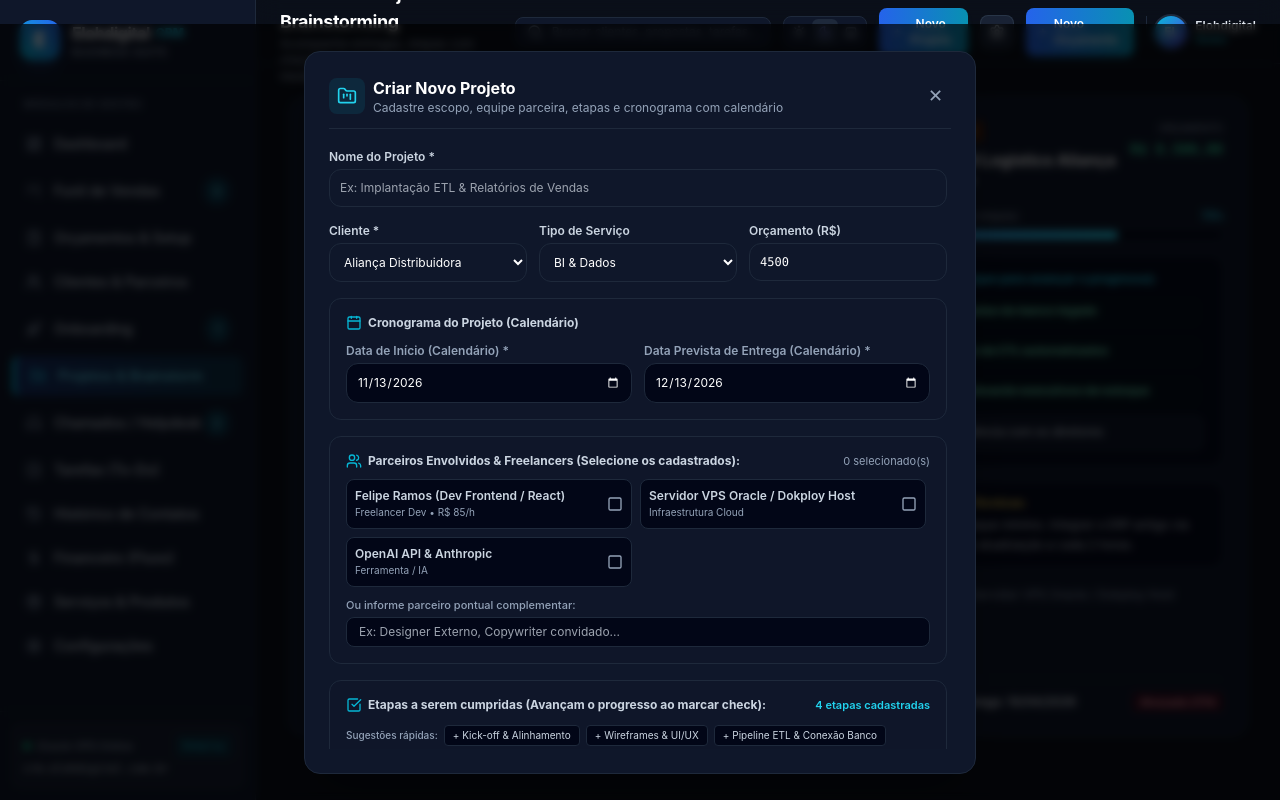
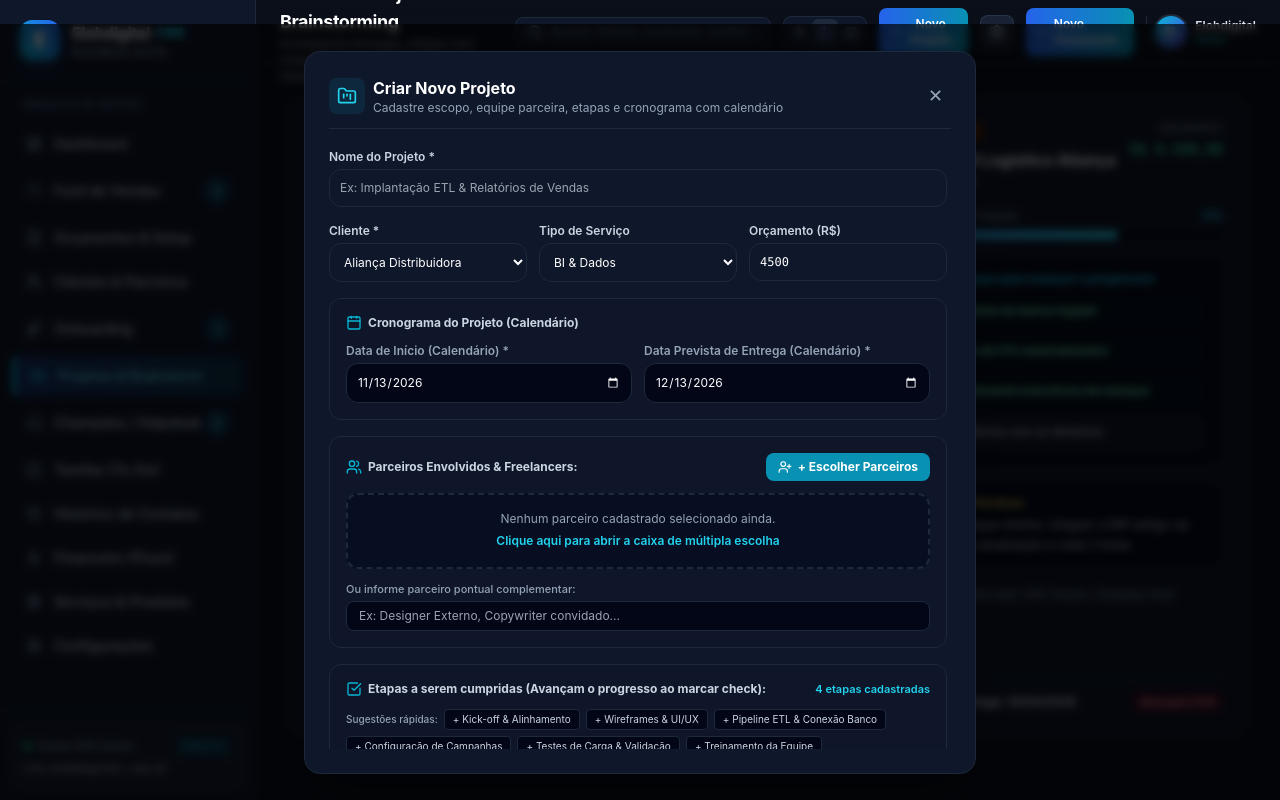
Before and after one commit to jorgegazzatto/crm-eloh, a Next.js app: page /projetos in a window 1280 px wide. Both pictures are taken after a click on the button "Novo Projeto". Built offline with nearby package versions, Linux system fonts and the light colour scheme.

Commit message:
feat: floating modal for partner multi-selection and display only chosen partners

```diff
--- a/src/app/projetos/page.tsx
+++ b/src/app/projetos/page.tsx
@@ -20,6 +20,9 @@ import {
   ChevronRight,
   ArrowRight,
   UserCheck,
+  X,
+  Search,
+  UserPlus,
 } from 'lucide-react';
 
 export default function ProjetosPage() {
@@ -42,6 +45,8 @@ export default function ProjetosPage() {
   // Parceiros Selecionados (dos cadastrados)
   const [selectedPartnerIds, setSelectedPartnerIds] = useState<string[]>([]);
   const [customPartnerText, setCustomPartnerText] = useState('');
+  const [showPartnerModal, setShowPartnerModal] = useState(false);
+  const [partnerSearchQuery, setPartnerSearchQuery] = useState('');
 
   // Etapas a serem cumpridas
   const [stages, setStages] = useState<{ id: string; title: string; completed: boolean }[]>([
@@ -497,49 +502,70 @@ export default function ProjetosPage() {
                   </div>
                 </div>
 
-                {/* 3. PARCEIROS ENVOLVIDOS / FREELANCERS (SELEÇÃO DOS CADASTRADOS) */}
-                <div className="p-4 bg-slate-50 dark:bg-slate-900/60 rounded-xl border border-slate-200 dark:border-slate-800 space-y-2.5">
+                {/* 3. PARCEIROS ENVOLVIDOS / FREELANCERS (EXIBE SOMENTE OS ESCOLHIDOS + CAIXA FLUTUANTE) */}
+                <div className="p-4 bg-slate-50 dark:bg-slate-900/60 rounded-xl border border-slate-200 dark:border-slate-800 space-y-3">
                   <div className="flex items-center justify-between text-xs font-bold text-slate-700 dark:text-slate-300">
                     <span className="flex items-center gap-1.5">
                       <Users className="w-4 h-4 text-cyan-500" />
-                      Parceiros Envolvidos & Freelancers (Selecione os cadastrados):
+                      Parceiros Envolvidos & Freelancers:
                     </span>
-                    <span className="text-[11px] font-normal text-slate-400">
-                      {selectedPartnerIds.length} selecionado(s)
-                    </span>
+                    <button
+                      type="button"
+                      onClick={() => setShowPartnerModal(true)}
+                      className="flex items-center gap-1.5 px-3 py-1.5 rounded-lg bg-cyan-600 hover:bg-cyan-500 text-white text-xs font-bold shadow-xs transition-all hover:scale-105 active:scale-95"
+                    >
+                      <UserPlus className="w-3.5 h-3.5" />
+                      <span>{selectedPartnerIds.length > 0 ? 'Gerenciar Parceiros' : '+ Escolher Parceiros'}</span>
+                    </button>
                   </div>
 
-                  <div className="grid grid-cols-1 sm:grid-cols-2 gap-2 max-h-36 overflow-y-auto pr-1">
-                    {initialSuppliers.map((supp) => {
-                      const isSelected = selectedPartnerIds.includes(supp.id);
-                      return (
-                        <button
+                  {/* Exibição SOMENTE DOS ESCOLHIDOS */}
+                  {selectedPartnerIds.length > 0 ? (
+                    <div className="grid grid-cols-1 sm:grid-cols-2 gap-2">
+                      {initialSuppliers
+                        .filter((supp) => selectedPartnerIds.includes(supp.id))
+                        .map((supp) => (
+                          <div
                             key={supp.id}
-                          type="button"
-                          onClick={() => handleTogglePartner(supp.id)}
-                          className={`flex items-center justify-between p-2 rounded-lg text-left text-xs transition-all border ${
-                            isSelected
-                              ? 'bg-cyan-50 dark:bg-cyan-950/40 border-cyan-500 text-cyan-800 dark:text-cyan-200 shadow-xs'
-                              : 'bg-white dark:bg-slate-950 border-slate-200 dark:border-slate-800 text-slate-700 dark:text-slate-300 hover:border-slate-300 dark:hover:border-slate-700'
-                          }`}
+                            className="flex items-center justify-between p-2.5 rounded-xl bg-white dark:bg-slate-950 border border-cyan-500/50 shadow-xs"
                           >
-                          <div className="truncate pr-2">
-                            <p className="font-semibold truncate">{supp.name}</p>
+                            <div className="flex items-center gap-2.5 truncate pr-1">
+                              <div className="w-7 h-7 rounded-lg bg-cyan-500/10 text-cyan-600 dark:text-cyan-400 flex items-center justify-center font-bold text-xs flex-shrink-0">
+                                {supp.name.charAt(0)}
+                              </div>
+                              <div className="truncate">
+                                <p className="font-semibold text-xs text-slate-800 dark:text-slate-100 truncate">
+                                  {supp.name}
+                                </p>
                                 <p className="text-[10px] text-slate-400">
                                   {supp.category} {supp.hourlyRate ? `• R$ ${supp.hourlyRate}/h` : ''}
                                 </p>
                               </div>
-                          <span className="flex-shrink-0">
-                            {isSelected ? (
-                              <CheckCircle2 className="w-4 h-4 text-cyan-500" />
+                            </div>
+                            <button
+                              type="button"
+                              onClick={() => handleTogglePartner(supp.id)}
+                              className="p-1 text-slate-400 hover:text-rose-500 rounded-lg hover:bg-slate-100 dark:hover:bg-slate-800 transition-colors ml-1"
+                              title="Remover parceiro"
+                            >
+                              <X className="w-3.5 h-3.5" />
+                            </button>
+                          </div>
+                        ))}
+                    </div>
                   ) : (
-                              <Square className="w-4 h-4 text-slate-400" />
+                    <div
+                      onClick={() => setShowPartnerModal(true)}
+                      className="p-4 text-center border-2 border-dashed border-slate-200 dark:border-slate-800 rounded-xl bg-white/60 dark:bg-slate-950/40 cursor-pointer hover:border-cyan-500/50 transition-colors"
+                    >
+                      <p className="text-xs text-slate-500 dark:text-slate-400">
+                        Nenhum parceiro cadastrado selecionado ainda.
+                      </p>
+                      <span className="text-xs font-semibold text-cyan-600 dark:text-cyan-400 mt-1 inline-block">
+                        Clique aqui para abrir a caixa de múltipla escolha
+                      </span>
+                    </div>
                   )}
-                          </span>
-                        </button>
-                      );
-                    })}
-                  </div>
 
                   <div>
                     <label className="text-[11px] font-medium text-slate-500 dark:text-slate-400 block mb-1">
@@ -689,6 +715,108 @@ export default function ProjetosPage() {
             </div>
           </div>
         )}
+
+        {/* CAIXA FLUTUANTE PARA MÚLTIPLA ESCOLHA DE PARCEIROS */}
+        {showPartnerModal && (
+          <div className="fixed inset-0 z-[60] bg-black/60 backdrop-blur-xs flex items-center justify-center p-4">
+            <div className="bg-white dark:bg-[#0f172a] border border-slate-200 dark:border-slate-800 rounded-2xl w-full max-w-lg p-5 space-y-4 shadow-2xl animate-in fade-in zoom-in-95 duration-150">
+              <div className="flex items-center justify-between border-b border-slate-100 dark:border-slate-800 pb-3">
+                <div className="flex items-center gap-2">
+                  <span className="p-2 rounded-lg bg-cyan-500/10 text-cyan-600 dark:text-cyan-400">
+                    <Users className="w-4 h-4" />
+                  </span>
+                  <div>
+                    <h4 className="font-bold text-sm text-slate-900 dark:text-white">
+                      Selecionar Parceiros Cadastrados
+                    </h4>
+                    <p className="text-xs text-slate-500 dark:text-slate-400">
+                      Marque os profissionais de acordo com os cadastrados no sistema
+                    </p>
+                  </div>
+                </div>
+                <button
+                  type="button"
+                  onClick={() => setShowPartnerModal(false)}
+                  className="text-slate-400 hover:text-slate-600 dark:hover:text-white text-base p-1"
+                >
+                  <X className="w-4 h-4" />
+                </button>
+              </div>
+
+              {/* Busca rápida */}
+              <div className="relative">
+                <Search className="w-3.5 h-3.5 text-slate-400 absolute left-3 top-1/2 -translate-y-1/2" />
+                <input
+                  type="text"
+                  placeholder="Filtrar parceiros por nome ou categoria..."
+                  value={partnerSearchQuery}
+                  onChange={(e) => setPartnerSearchQuery(e.target.value)}
+                  className="w-full bg-slate-50 dark:bg-slate-900 border border-slate-200 dark:border-slate-800 rounded-xl pl-9 pr-3 py-2 text-xs text-slate-800 dark:text-white focus:outline-none focus:border-cyan-500"
+                />
+              </div>
+
+              {/* Lista com checkboxes para múltipla escolha */}
+              <div className="space-y-2 max-h-64 overflow-y-auto pr-1">
+                {initialSuppliers
+                  .filter(
+                    (supp) =>
+                      supp.name.toLowerCase().includes(partnerSearchQuery.toLowerCase()) ||
+                      supp.category.toLowerCase().includes(partnerSearchQuery.toLowerCase())
+                  )
+                  .map((supp) => {
+                    const isSelected = selectedPartnerIds.includes(supp.id);
+                    return (
+                      <button
+                        key={supp.id}
+                        type="button"
+                        onClick={() => handleTogglePartner(supp.id)}
+                        className={`w-full flex items-center justify-between p-3 rounded-xl text-left text-xs transition-all border ${
+                          isSelected
+                            ? 'bg-cyan-50/80 dark:bg-cyan-950/40 border-cyan-500 text-cyan-900 dark:text-cyan-100 shadow-xs'
+                            : 'bg-white dark:bg-slate-900 border-slate-200 dark:border-slate-800 text-slate-700 dark:text-slate-300 hover:border-slate-300 dark:hover:border-slate-700'
+                        }`}
+                      >
+                        <div className="flex items-center gap-3 truncate pr-2">
+                          <span className="mt-0.5 flex-shrink-0">
+                            {isSelected ? (
+                              <CheckCircle2 className="w-4 h-4 text-cyan-500" />
+                            ) : (
+                              <Square className="w-4 h-4 text-slate-400" />
+                            )}
+                          </span>
+                          <div className="truncate">
+                            <p className="font-bold text-xs truncate">{supp.name}</p>
+                            <p className="text-[11px] text-slate-400">
+                              {supp.category} {supp.hourlyRate ? `• R$ ${supp.hourlyRate}/h` : ''}
+                            </p>
+                          </div>
+                        </div>
+                        {supp.pixKey && (
+                          <span className="text-[10px] font-mono text-slate-400 hidden sm:inline-block">
+                            PIX cadastrado
+                          </span>
+                        )}
+                      </button>
+                    );
+                  })}
+              </div>
+
+              {/* Rodapé da caixa flutuante */}
+              <div className="flex items-center justify-between pt-3 border-t border-slate-100 dark:border-slate-800 text-xs">
+                <span className="text-slate-500 dark:text-slate-400 font-semibold">
+                  {selectedPartnerIds.length} selecionado(s)
+                </span>
+                <button
+                  type="button"
+                  onClick={() => setShowPartnerModal(false)}
+                  className="px-5 py-2 bg-gradient-to-r from-blue-600 to-cyan-600 hover:from-blue-500 hover:to-cyan-500 text-white font-bold rounded-xl shadow-md transition-all hover:scale-105 active:scale-95"
+                >
+                  Concluir Seleção
+                </button>
+              </div>
+            </div>
+          </div>
+        )}
       </div>
     </div>
   );
```
Lines whose indentation alone changed are shown as unchanged.
